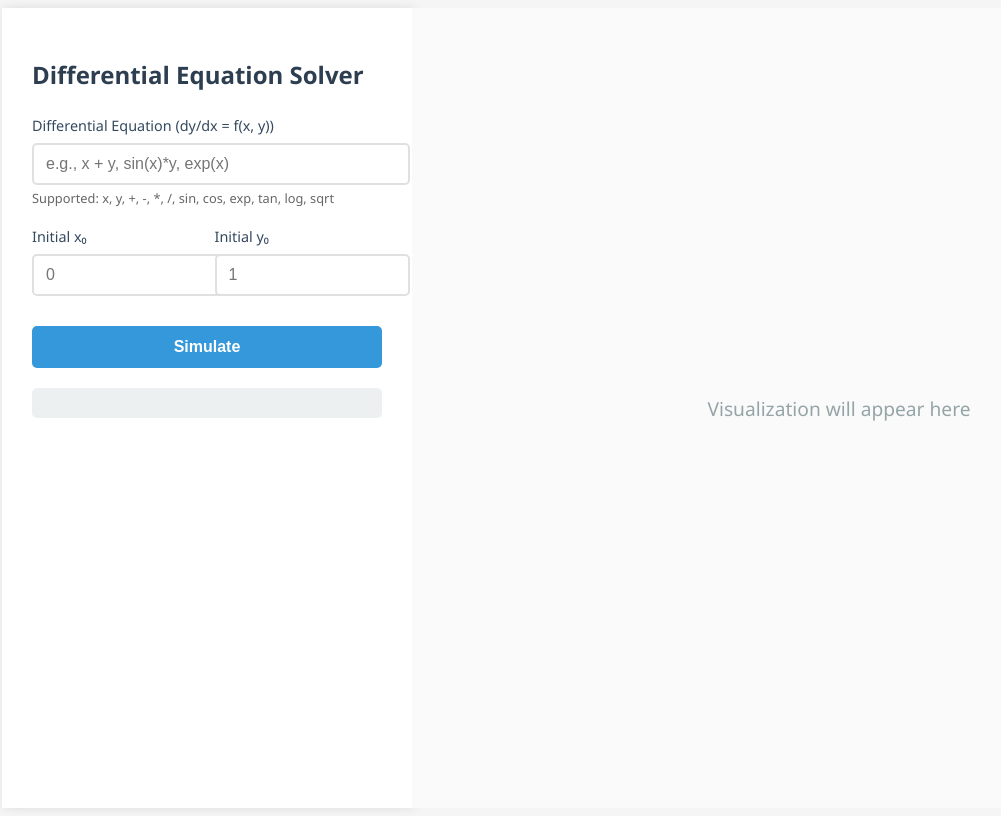
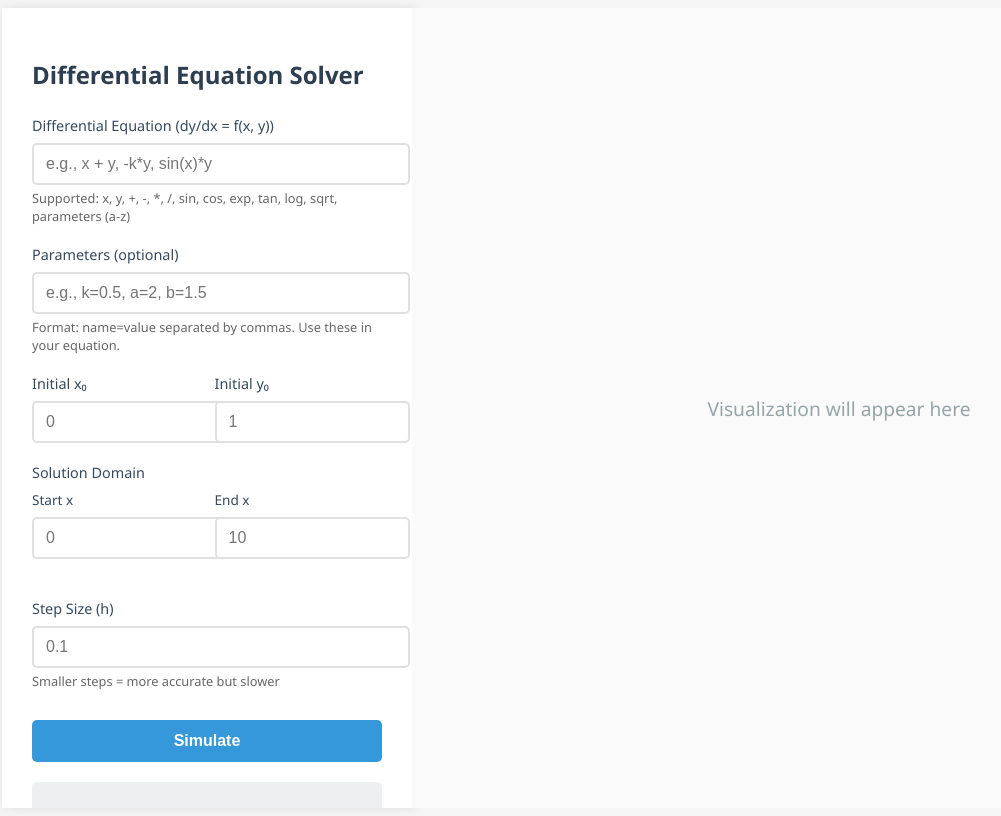
Before and after one commit to aarvo09/ODE-VAS, a Flask app: page / in a window 1280 px wide. Shown: the whole page, without its empty margins (6-1007 px from the left). Run offline with Flask 3, Linux system fonts and the light colour scheme.

Commit message:
added parameterized diff equation support
changes in templetes and index.html file
- Added parameter input field with format guide
- Updated JavaScript to send parameter data
- Enhanced output display to show parameter values
changes in  (app.py)
- Added parse_parameters() function to parse "k=0.5, a=2" format
- Updated validate_equation_input() to accept parameter names
- Modified parse_equation() to substitute parameter values
- Parameter validation (single letter a-z, excluding x,y)
- Numeric value validation for parameters

```diff
--- a/app.py
+++ b/app.py
@@ -7,9 +7,43 @@ app = Flask(__name__)
 
 SUPPORTED_FUNCTIONS = {'sin', 'cos', 'exp', 'tan', 'log', 'sqrt'}
 SUPPORTED_SYMBOLS = {'x', 'y'}
-ALLOWED_CHARS = set('xy0123456789+-*/^(). ')
+ALLOWED_CHARS = set('xy0123456789+-*/^(). abcdefghijklmnopqrstuvwz')
 
-def validate_equation_input(equation_str):
+def parse_parameters(param_str):
+    if not param_str or param_str.strip() == '':
+        return {}, None
+
+    params = {}
+    try:
+        param_pairs = param_str.split(',')
+        for pair in param_pairs:
+            pair = pair.strip()
+            if '=' not in pair:
+                return None, f"Invalid parameter format: '{pair}'. Use format: name=value"
+
+            name, value = pair.split('=', 1)
+            name = name.strip()
+            value = value.strip()
+
+            if not re.match(r'^[a-z]$', name):
+                return None, f"Parameter name must be a single lowercase letter (a-z, excluding x,y): '{name}'"
+
+            if name in ['x', 'y']:
+                return None, f"Cannot use '{name}' as parameter name (reserved for variables)"
+
+            try:
+                params[name] = float(value)
+            except ValueError:
+                return None, f"Parameter value must be a number: '{value}'"
+
+        return params, None
+    except Exception as e:
+        return None, f"Error parsing parameters: {str(e)}"
+
+def validate_equation_input(equation_str, param_names=None):
+    if param_names is None:
+        param_names = set()
+
     if not equation_str or equation_str.strip() == '':
         return False, "Equation cannot be empty"
 
@@ -17,6 +51,9 @@ def validate_equation_input(equation_str):
 
     for func in SUPPORTED_FUNCTIONS:
         equation_clean = equation_clean.replace(func, '')
+
+    for param in param_names:
+        equation_clean = equation_clean.replace(param.lower(), '')
 
     for char in equation_clean:
         if char not in ALLOWED_CHARS:
@@ -27,29 +64,35 @@ def validate_equation_input(equation_str):
         if func.lower() not in SUPPORTED_FUNCTIONS:
             return False, f"Unsupported function: '{func}'. Supported functions are: {', '.join(sorted(SUPPORTED_FUNCTIONS))}"
 
-    temp = equation_str.lower()
-    for func in SUPPORTED_FUNCTIONS:
-        temp = temp.replace(func, '')
-    temp = temp.replace('x', '').replace('y', '')
-
-    remaining_letters = re.findall(r'[a-zA-Z]+', temp)
-    if remaining_letters:
-        return False, f"Invalid variable: '{remaining_letters[0]}'. Only 'x' and 'y' are allowed"
-
     return True, ""
 
-def parse_equation(equation_str):
+def parse_equation(equation_str, parameters=None):
+    if parameters is None:
+        parameters = {}
+
     try:
         x, y = symbols('x y')
 
+        param_symbols = {name: symbols(name) for name in parameters.keys()}
+
         transformations = standard_transformations + (implicit_multiplication_application,)
 
+        local_dict = {
+            'x': x, 'y': y,
+            'sin': sin, 'cos': cos, 'exp': exp,
+            'tan': tan, 'log': log, 'sqrt': sqrt
+        }
+        local_dict.update(param_symbols)
+
         expr = parse_expr(equation_str,
-                         local_dict={'x': x, 'y': y, 'sin': sin, 'cos': cos,
-                                   'exp': exp, 'tan': tan, 'log': log, 'sqrt': sqrt},
+                         local_dict=local_dict,
                          transformations=transformations)
 
+        for name, value in parameters.items():
+            expr = expr.subs(param_symbols[name], value)
+
         f = lambdify((x, y), expr, modules=['numpy'])
+
         try:
             test_result = f(1.0, 1.0)
             if test_result is None:
@@ -72,7 +115,6 @@ def parse_equation(equation_str):
         }
     except Exception as e:
         error_msg = str(e)
-
         if "unexpected EOF" in error_msg.lower():
             return {'success': False, 'error': "Incomplete expression. Check for missing parentheses or operators."}
         elif "invalid syntax" in error_msg.lower():
@@ -90,11 +132,22 @@ def simulate():
     data = request.get_json()
 
     equation_str = data.get('equation', '').strip()
+    param_str = data.get('parameters', '').strip()
     x0 = data.get('x0', '')
     y0 = data.get('y0', '')
+    x_start = data.get('x_start', '')
+    x_end = data.get('x_end', '')
+    step_size = data.get('step_size', '')
 
+    parameters, param_error = parse_parameters(param_str)
+    if param_error:
+        return jsonify({
+            'status': 'error',
+            'message': param_error,
+            'error_type': 'validation'
+        }), 400
 
-    is_valid, error_msg = validate_equation_input(equation_str)
+    is_valid, error_msg = validate_equation_input(equation_str, set(parameters.keys()))
     if not is_valid:
         return jsonify({
             'status': 'error',
@@ -119,7 +172,61 @@ def simulate():
             'error_type': 'validation'
         }), 400
 
-    parse_result = parse_equation(equation_str)
+    try:
+        if x_start == '' or x_end == '':
+            return jsonify({
+                'status': 'error',
+                'message': 'Domain range (start x and end x) is required',
+                'error_type': 'validation'
+            }), 400
+
+        x_start_val = float(x_start)
+        x_end_val = float(x_end)
+
+        if x_start_val >= x_end_val:
+            return jsonify({
+                'status': 'error',
+                'message': 'End x must be greater than Start x',
+                'error_type': 'validation'
+            }), 400
+    except ValueError:
+        return jsonify({
+            'status': 'error',
+            'message': 'Domain range values must be valid numbers',
+            'error_type': 'validation'
+        }), 400
+
+    try:
+        if step_size == '':
+            return jsonify({
+                'status': 'error',
+                'message': 'Step size (h) is required',
+                'error_type': 'validation'
+            }), 400
+
+        step_size_val = float(step_size)
+
+        if step_size_val <= 0:
+            return jsonify({
+                'status': 'error',
+                'message': 'Step size must be greater than 0',
+                'error_type': 'validation'
+            }), 400
+
+        if step_size_val > (x_end_val - x_start_val):
+            return jsonify({
+                'status': 'error',
+                'message': 'Step size is too large for the given domain',
+                'error_type': 'validation'
+            }), 400
+    except ValueError:
+        return jsonify({
+            'status': 'error',
+            'message': 'Step size must be a valid number',
+            'error_type': 'validation'
+        }), 400
+
+    parse_result = parse_equation(equation_str, parameters)
 
     if not parse_result['success']:
         return jsonify({
@@ -131,10 +238,14 @@ def simulate():
     response = {
         'status': 'success',
         'equation': equation_str,
+        'parameters': parameters,
         'parsed_expression': parse_result['expression'],
         'x0': x0_val,
         'y0': y0_val,
-        'message': 'Equation successfully parsed and validated'
+        'x_start': x_start_val,
+        'x_end': x_end_val,
+        'step_size': step_size_val,
+        'message': 'Equation successfully apply parsed and validated'
     }
 
     return jsonify(response)
--- a/templates/index.html
+++ b/templates/index.html
@@ -14,9 +14,17 @@
 
             <div class="input-group">
                 <label for="equation">Differential Equation (dy/dx = f(x, y))</label>
-                <input type="text" id="equation" placeholder="e.g., x + y, sin(x)*y, exp(x)">
+                <input type="text" id="equation" placeholder="e.g., x + y, -k*y, sin(x)*y">
                 <small style="color: #666; font-size: 0.8em; display: block; margin-top: 4px;">
-                    Supported: x, y, +, -, *, /, sin, cos, exp, tan, log, sqrt
+                    Supported: x, y, +, -, *, /, sin, cos, exp, tan, log, sqrt, parameters (a-z)
+                </small>
+            </div>
+
+            <div class="input-group">
+                <label for="parameters">Parameters (optional)</label>
+                <input type="text" id="parameters" placeholder="e.g., k=0.5, a=2, b=1.5">
+                <small style="color: #666; font-size: 0.8em; display: block; margin-top: 4px;">
+                    Format: name=value separated by commas. Use these in your equation.
                 </small>
             </div>
 
@@ -32,6 +40,29 @@
                 </div>
             </div>
 
+            <div class="input-group">
+                <label for="domain">Solution Domain</label>
+                <div class="input-row">
+                    <div class="input-group">
+                        <label for="x_start" style="font-size: 0.85em;">Start x</label>
+                        <input type="number" id="x_start" step="0.1" placeholder="0" required>
+                    </div>
+
+                    <div class="input-group">
+                        <label for="x_end" style="font-size: 0.85em;">End x</label>
+                        <input type="number" id="x_end" step="0.1" placeholder="10" required>
+                    </div>
+                </div>
+            </div>
+
+            <div class="input-group">
+                <label for="step_size">Step Size (h)</label>
+                <input type="number" id="step_size" step="0.01" placeholder="0.1" min="0.001" required>
+                <small style="color: #666; font-size: 0.8em; display: block; margin-top: 4px;">
+                    Smaller steps = more accurate but slower
+                </small>
+            </div>
+
             <button id="simulate-btn" class="simulate-btn">Simulate</button>
 
             <div id="output" class="output"></div>
@@ -45,10 +76,14 @@
     <script>
         document.getElementById('simulate-btn').addEventListener('click', function() {
             const equation = document.getElementById('equation').value;
+            const parameters = document.getElementById('parameters').value;
             const x0 = document.getElementById('x0').value;
             const y0 = document.getElementById('y0').value;
+            const x_start = document.getElementById('x_start').value;
+            const x_end = document.getElementById('x_end').value;
+            const step_size = document.getElementById('step_size').value;
 
-
+            // Clear previous output
             const outputDiv = document.getElementById('output');
             outputDiv.innerHTML = '<em>Processing...</em>';
             outputDiv.style.backgroundColor = '#e3f2fd';
@@ -61,8 +96,12 @@
                 },
                 body: JSON.stringify({
                     equation: equation,
+                    parameters: parameters,
                     x0: x0,
-                    y0: y0
+                    y0: y0,
+                    x_start: x_start,
+                    x_end: x_end,
+                    step_size: step_size
                 })
             })
             .then(response => {
@@ -74,16 +113,27 @@
             })
             .then(({status, data}) => {
                 if (status === 200 && data.status === 'success') {
-                    outputDiv.innerHTML = `
+                    let outputHTML = `
                         <div style="margin-bottom: 8px;">
-                            <strong style="color: #2e7d32;">✓ Successfully Parsed</strong>
+                            <strong style="color: #2e7d32;">✓ Successfully Configured</strong>
                         </div>
                         <div style="font-size: 0.85em; line-height: 1.8;">
-                            <strong>Input:</strong> dy/dx = ${escapeHtml(data.equation)}<br>
-                            <strong>Parsed:</strong> dy/dx = ${escapeHtml(data.parsed_expression)}<br>
-                            <strong>Initial:</strong> x₀ = ${data.x0}, y₀ = ${data.y0}
+                            <strong>Input:</strong> dy/dx = ${escapeHtml(data.equation)}<br>`;
+
+                    if (data.parameters && Object.keys(data.parameters).length > 0) {
+                        const paramStr = Object.entries(data.parameters)
+                            .map(([k, v]) => `${k}=${v}`)
+                            .join(', ');
+                        outputHTML += `<strong>Parameters:</strong> ${escapeHtml(paramStr)}<br>`;
+                    }
+
+                    outputHTML += `<strong>Parsed:</strong> dy/dx = ${escapeHtml(data.parsed_expression)}<br>
+                            <strong>Initial:</strong> x₀ = ${data.x0}, y₀ = ${data.y0}<br>
+                            <strong>Domain:</strong> x ∈ [${data.x_start}, ${data.x_end}]<br>
+                            <strong>Step size:</strong> h = ${data.step_size}
                         </div>
                     `;
+                    outputDiv.innerHTML = outputHTML;
                     outputDiv.style.backgroundColor = '#d4edda';
                     outputDiv.style.color = '#155724';
                 } else {
```
Also changed, not shown: README.md, static/style.css (line endings or trailing spaces).
